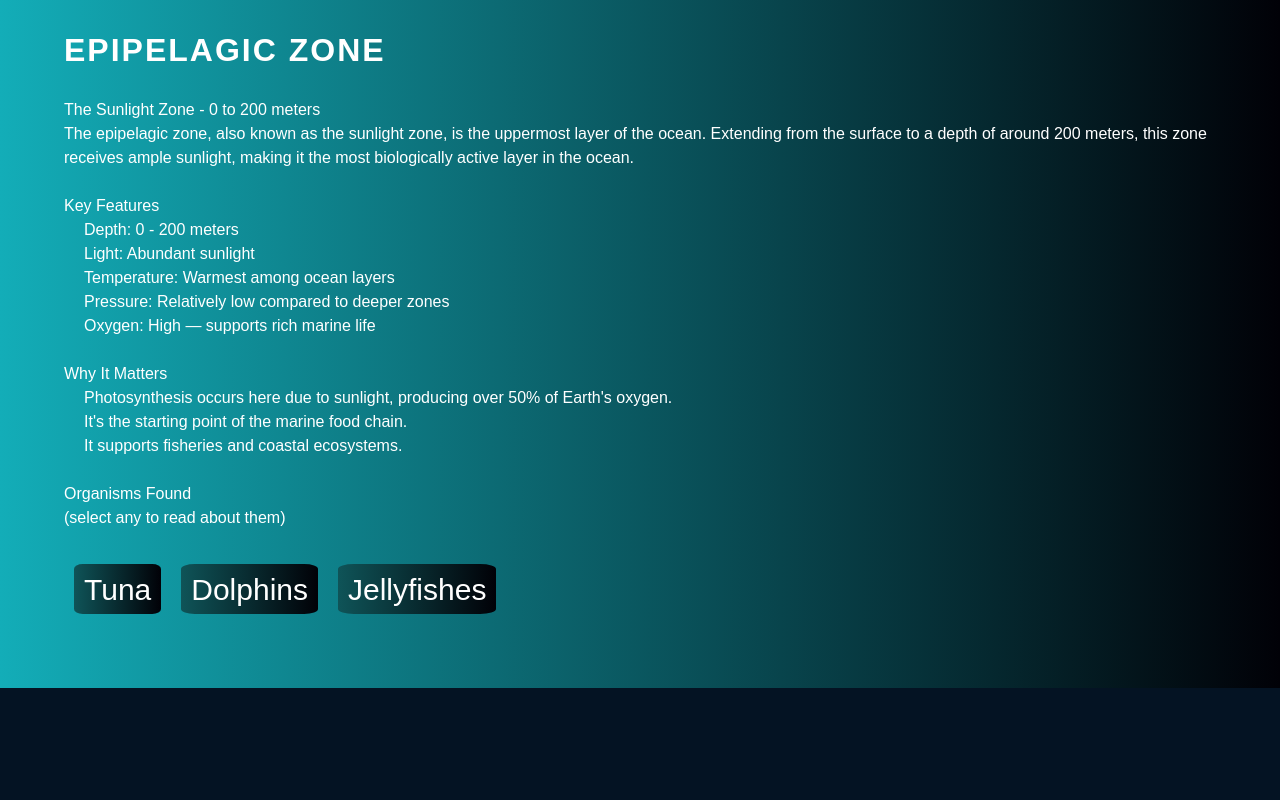
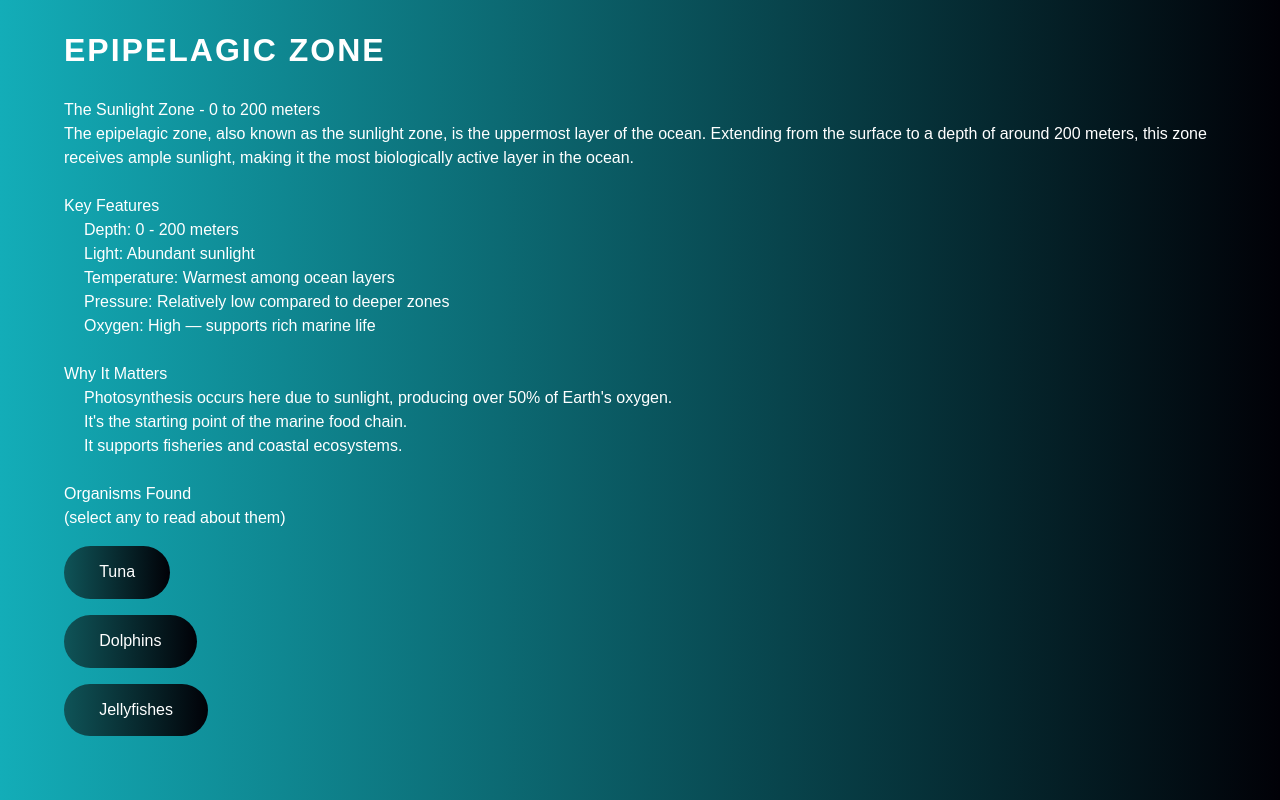
Before and after one commit to NishchayMittal/WW-25_Bit_Forge, a Next.js app: page /layers/l1 in a window 1280 px wide. Shown: the part 838-1638 px from the top of the page. Before the commit the page ends 1526 px from the top, so only its background shows below. Built offline with nearby package versions, Linux system fonts and the light colour scheme.

Commit message:
adding styling to buttons

```diff
--- a/app/layers/l1/page.tsx
+++ b/app/layers/l1/page.tsx
@@ -60,14 +60,18 @@ const layer1 = () => {
         <br />
         <h3>Organisms Found</h3>
         <p>(select any to read about them)</p>
-        <br />
+
         <div className="organisms">
           <a href="/layers/tuna">
             <button>Tuna</button>
           </a>
+          <br />
+
           <a href="/layers/dolphins">
             <button>Dolphins</button>
           </a>
+          <br />
+
           <a href="/layers/jellyfishes">
             <button>Jellyfishes</button>
           </a>
--- a/app/layers/l1/style.css
+++ b/app/layers/l1/style.css
@@ -78,15 +78,10 @@ h1{
 
 button{
   background: linear-gradient(to right, rgb(15, 84, 88), rgb(1, 1, 7));
-  font-size: 30px;
+  position: relative;
   color: #fff;
-  border-radius: 10%;
-  margin: 10px;
-  height: 50px;
-  padding-left: 10px;
-  padding-right: 10px;
+  padding: .9rem 2.20rem;
+  border-radius: 3rem;
+  transition: .4s;
+  margin-top: 1rem;
 }
-
-.organisms{
-  display: flex;
-}
--- a/app/layers/l2/page.tsx
+++ b/app/layers/l2/page.tsx
@@ -55,9 +55,11 @@ const layer2 = () => {
           <a href="/layers/shrimps">
             <button>Shrimps</button>
           </a>
+          <br />
           <a href="/layers/squids">
             <button>Squids</button>
           </a>
+          <br />
           <a href="/layers/jellyfishes">
             <button>Jellyfishes</button>
           </a>
--- a/app/layers/l2/style.css
+++ b/app/layers/l2/style.css
@@ -78,15 +78,10 @@ h1{
 
 button{
   background: linear-gradient(to right, rgb(15, 84, 88), rgb(1, 1, 7));
-  font-size: 30px;
+  position: relative;
   color: #fff;
-  border-radius: 10%;
-  margin: 10px;
-  height: 50px;
-  padding-left: 10px;
-  padding-right: 10px;
+  padding: .9rem 2.20rem;
+  border-radius: 3rem;
+  transition: .4s;
+  margin-top: 1rem;
 }
-
-.organisms{
-  display: flex;
-}
--- a/app/layers/l3/page.tsx
+++ b/app/layers/l3/page.tsx
@@ -49,9 +49,11 @@ const layer3 = () => {
           <a href="/layers/seacucumbers">
             <button>Sea Cucumbers</button>
           </a>
+          <br />
           <a href="/layers/anglerfish">
             <button>Anglerfish</button>
           </a>
+          <br />
           <a href="/layers/carnivoroussponges">
             <button>Carnivorous Sponges</button>
           </a>
--- a/app/layers/l3/style.css
+++ b/app/layers/l3/style.css
@@ -78,15 +78,10 @@ h1{
 
 button{
   background: linear-gradient(to right, rgb(15, 84, 88), rgb(1, 1, 7));
-  font-size: 30px;
+  position: relative;
   color: #fff;
-  border-radius: 10%;
-  margin: 10px;
-  height: 50px;
-  padding-left: 10px;
-  padding-right: 10px;
+  padding: .9rem 2.20rem;
+  border-radius: 3rem;
+  transition: .4s;
+  margin-top: 1rem;
 }
-
-.organisms{
-  display: flex;
-}
--- a/app/layers/l4/page.jsx
+++ b/app/layers/l4/page.jsx
@@ -41,9 +41,11 @@ const layer4 = () => {
           <a href="/layers/seacucumbers">
             <button>Sea Cucumbers</button>
           </a>
+          <br />
           <a href="/layers/tapeworms">
             <button>Tapeworms</button>
           </a>
+          <br />
           <a href="/layers/giantsquid">
             <button>Giant Squid</button>
           </a>
--- a/app/layers/l4/style.css
+++ b/app/layers/l4/style.css
@@ -78,15 +78,10 @@ h1{
 
 button{
   background: linear-gradient(to right, rgb(15, 84, 88), rgb(1, 1, 7));
-  font-size: 30px;
+  position: relative;
   color: #fff;
-  border-radius: 10%;
-  margin: 10px;
-  height: 50px;
-  padding-left: 10px;
-  padding-right: 10px;
+  padding: .9rem 2.20rem;
+  border-radius: 3rem;
+  transition: .4s;
+  margin-top: 1rem;
 }
-
-.organisms{
-  display: flex;
-}
--- a/app/layers/l5/page.jsx
+++ b/app/layers/l5/page.jsx
@@ -40,9 +40,11 @@ const layer5 = () => {
           <a href="/layers/seacucumbers">
             <button>Sea Cucumbers</button>
           </a>
+          <br />
           <a href="/layers/hadalsnailfish">
             <button>Hadal Snailfish</button>
           </a>
+          <br />
           <a href="/layers/amphipods">
             <button>Amphipods</button>
           </a>
--- a/app/layers/l5/style.css
+++ b/app/layers/l5/style.css
@@ -78,15 +78,10 @@ h1{
 
 button{
   background: linear-gradient(to right, rgb(15, 84, 88), rgb(1, 1, 7));
-  font-size: 30px;
+  position: relative;
   color: #fff;
-  border-radius: 10%;
-  margin: 10px;
-  height: 50px;
-  padding-left: 10px;
-  padding-right: 10px;
+  padding: .9rem 2.20rem;
+  border-radius: 3rem;
+  transition: .4s;
+  margin-top: 1rem;
 }
-
-.organisms{
-  display: flex;
-}
```
